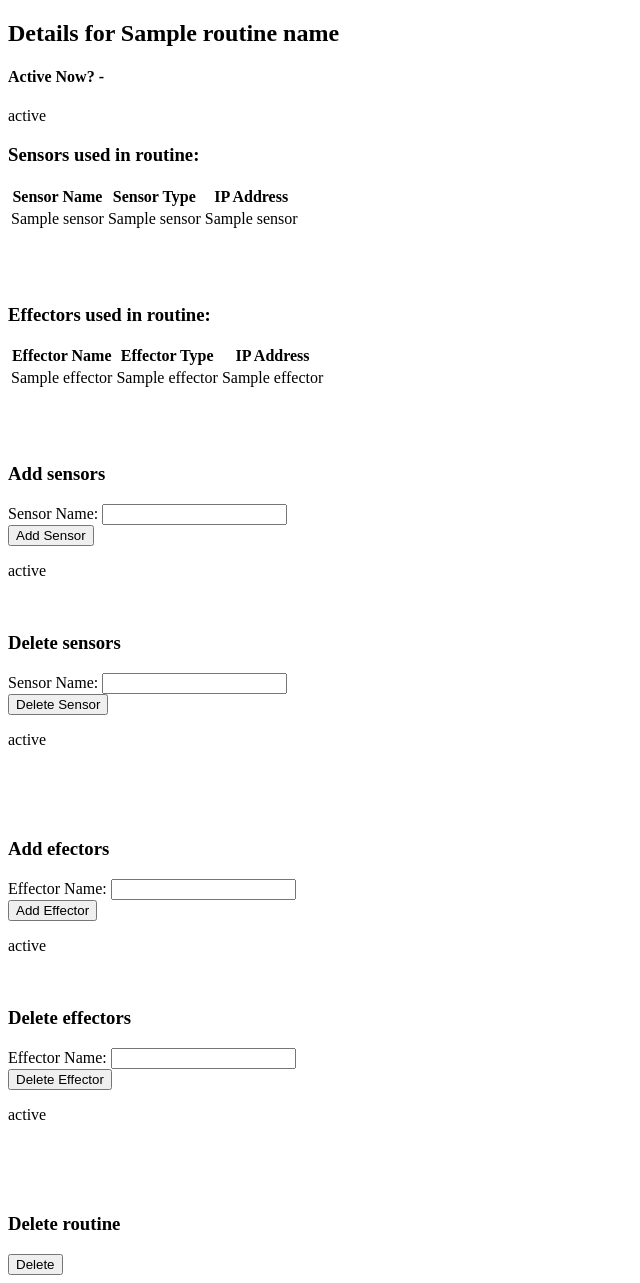
After one commit to tcfh2003/Proiect_BazeDate, a Flask app: template templates/routine_details.html in a window 1280 px wide. The commit adds this page. Shown: the whole page, without its empty margins (0-640 px from the left). Run offline with Flask 3, Linux system fonts and the light colour scheme; the template is opened without the code that fills it: most values are stand-ins (such as "Sample title", 1, 10 or a date in 2020); parts of the project's set-up code (start-up, migrations or seed data) failed here and were passed over; some libraries are stand-ins or nearby versions.

Commit message:
Lots of changes, too tired to document

```diff
--- a/main.py
+++ b/main.py
@@ -5,7 +5,7 @@ app = Flask(__name__)
 
 app.config['MYSQL_HOST'] = 'localhost'
 app.config['MYSQL_USER'] = 'root'
-app.config['MYSQL_PASSWORD'] = ''
+app.config['MYSQL_PASSWORD'] = 'sudoroot1234'
 app.config['MYSQL_DB'] = 'proiect_bd'
 
 mysql = MySQL(app)
@@ -15,30 +15,156 @@ if mysql.connection() is None:
 
 print(mysql)
 
+
+# global variables go here
+username = ""
+
+
 @app.route('/')
 def index():
     return render_template('index.html')
 
+
 @app.route('/login')
 def login():
+    global username
     username = request.form.get('username')
     password = request.form.get('password')
     cursor = mysql.connection.cursor()
     cursor.execute("SELECT COUNT(*) FROM User WHERE Username = %s", (username,))
     result = cursor.fetchall()
-    if result[1] == 0:
+    if result == 0:
+        cursor.close()
         return render_template("login.html", login_info = "User does not exist")
     else:
         cursor.execute("SELECT Password FROM User WHERE Username = %s", (username,))
         result = cursor.fetchall()
+        cursor.close()
         if result[1] != hash(password):
             return render_template("login.html", login_info = "Invalid password")
         else:
-            cursor.execute("SELECT * FROM Routines")
-            return render_template("home.html", username = username)
+            return redirect(url_for("home.html"))
+
+
+@app.route('/home')
+def home():
+    global username
+    cursor = mysql.connection.cursor()
+    cursor.execute("SELECT * FROM Routine")
+    routines = cursor.fetchall()
+    cursor.close()
+    return render_template("home.html", routines = routines , username = username)
+
+
+@app.route('add_routine', methods=['POST'])
+def add_routine():
+    if request.method == 'POST':
+        routine_name = request.form['routine_name']
+        routine_runtime = request.form['routine_runtime']
+        start_time = request.form['start_time']
+        stop_time = request.form['stop_time']
+
+        cursor = mysql.connection.cursor()
+        cursor.execute("INSERT INTO Routine (RoutineName, RoutineRuntime, StartTime, StopTime) VALUES (%s, %s, %s, %s)",
+                       (routine_name, routine_runtime, start_time, stop_time))
+        mysql.connection.commit()
+        cursor.close()
+        return redirect(url_for('home'))
 
 
 @app.route('/routine/<string:routine_name>')
 def routine_details(routine_name):
     cursor = mysql.connection.cursor()
-    cursor.execute()
+    cursor.execute("SELECT * FROM Sensors WHERE SensorID IN (SELECT SensorID FROM SensorList WHERE RoutineID IN (SELECT RoutineID FROM Routine))")
+    sensors = cursor.fetchall()
+    cursor.execute("SELECT * FROM Effectors WHERE EffectorID IN (SELECT EffectorID FROM EffectorList WHERE RoutineID IN (SELECT RoutineID FROM Routine))")
+    effectors = cursor.fetchall()
+    cursor.execute("SELECT RoutineID FROM Routine WHERE RoutineName = %s", (routine_name,))
+    routine_id = cursor.fetchone()
+    cursor.execute("SELECT RoutineRuntime FROM Routine WHERE RoutineID = %s", (routine_id,))
+    routine_runtime = cursor.fetchone()
+
+    if routine_runtime == 'Continuous':
+        activation_state = 'Active'
+    elif routine_runtime == 'TimeWindow':
+        cursor.execute("SELECT IsActiveNow((SELECT StartTime FROM Routine WHERE RoutineID = %s) , (SELECT Stop_Time FROM Routine WHERE RoutineID))", (routine_id,))
+
+
+@app.route('/sensors')
+def sensors():
+    cursor = mysql.connection.cursor()
+    cursor.execute("SELECT * FROM Sensors AS s LEFT JOIN IPAddressSpace AS ip ON s.IP_Address = ip.IP_Address")
+    sensors = cursor.fetchall()
+    cursor.execute("SELECT * FROM SensorType")
+    sensorTypes = cursor.fetchall()
+    cursor.close()
+    return render_template("sensors.html", sensors = sensors , sensorTypes = sensorTypes)
+
+
+@app.route('/add_sensor', methods=['POST'])
+def add_sensor():
+    if request.method == 'POST':
+        sensor_name = request.form['sensor_name']
+        sensor_type = request.form['sensor_type']
+        ip_address = request.form['ip_address']
+        protocol = request.form['protocol']
+        subnet = request.form['subnet']
+        gateway = request.form['gateway']
+
+        cursor = mysql.connection.cursor()
+        cursor.execute("CALL AddSensor(%s %s %s %s %s %s)", (sensor_name, sensor_type, ip_address, protocol, subnet, gateway))
+        mysql.connection.commit()
+        cursor.close()
+        return redirect(url_for("sensors"))
+
+
+@app.route('/remove_sensor', methods=['POST'])
+def remove_sensor():
+    if request.method == 'POST':
+        sensor_name = request.form['sensor_name']
+
+        cursor = mysql.connection.cursor()
+        cursor.execute("DELETE FROM Sensors WHERE sensor_name = %s", (sensor_name,))
+        mysql.connection.commit()
+        cursor.close()
+        return redirect(url_for("sensors"))
+
+
+@app.route('/effectors')
+def effectors():
+    cursor = mysql.connection.cursor()
+    cursor.execute("SELECT * FROM Effectors AS e LEFT JOIN IPAddressSpace AS ip ON e.IP_Address = ip.IP_Address")
+    effectors = cursor.fetchall()
+    cursor.execute("SELECT * FROM EffectorType")
+    effectorTypes = cursor.fetchall()
+    cursor.close()
+    return render_template("effectors.html", effectors = effectors , effectorTypes = effectorTypes)
+
+
+@app.route('/add_effector', methods=['POST'])
+def add_effector():
+    if request.method == 'POST':
+        effector_name = request.form['effector_name']
+        effector_type = request.form['effector_type']
+        ip_address = request.form['ip_address']
+        protocol = request.form['protocol']
+        subnet = request.form['subnet']
+        gateway = request.form['gateway']
+
+        cursor = mysql.connection.cursor()
+        cursor.execute("CALL AddEffector(%s %s %s %s %s %s)", (effector_name, effector_type, ip_address, protocol, subnet, gateway))
+        mysql.connection.commit()
+        cursor.close()
+        return redirect(url_for("effectors"))
+
+
+@app.route('/remove_effector', methods=['POST'])
+def remove_effector():
+    if request.method == 'POST':
+        effector_name = request.form['effector_name']
+
+        cursor = mysql.connection.cursor()
+        cursor.execute("DELETE FROM Effectors WHERE effector_name = %s", (effector_name,))
+        mysql.connection.commit()
+        cursor.close()
+        return redirect(url_for("effectors"))
--- /dev/null
+++ b/templates/routine_details.html
@@ -0,0 +1,100 @@
+<!DOCTYPE html>
+<html lang="en">
+<head>
+    <meta charset="UTF-8">
+    <title>Routine details</title>
+</head>
+<body>
+    <h2>Details for {{ routine_name }}</h2>
+
+    <h4>Active Now? - </h4> {{ activation_state }}
+
+    <h3>Sensors used in routine:</h3>
+    <table>
+        <tr>
+            <th>Sensor Name</th>
+            <th>Sensor Type</th>
+            <th>IP Address</th>
+        </tr>
+
+        {% for sensor in sensors %}
+        <tr>
+            <td>{{ sensor[1] }}</td>
+            <td>{{ sensor[2] }}</td>
+            <td>{{ sensor[3] }}</td>
+        </tr>
+        {% endfor %}
+    </table>
+    <br>
+    <br>
+    <br>
+    <h3>Effectors used in routine:</h3>
+    <table>
+        <tr>
+            <th>Effector Name</th>
+            <th>Effector Type</th>
+            <th>IP Address</th>
+        </tr>
+
+        {% for effector in effectors %}
+        <tr>
+            <td>{{ effector[1] }}</td>
+            <td>{{ effector[2] }}</td>
+            <td>{{ effector[3] }}</td>
+        </tr>
+        {% endfor %}
+    </table>
+    <br>
+    <br>
+    <br>
+
+
+
+    <h3>Add sensors</h3>
+    <form action = "{{ url_for('add_routine_sensor', routine_name = routine_name) }}" method="POST">
+        <label for="sensor_name">Sensor Name: </label>
+        <input type="text" id="sensor_name" name="sensor_name"><br>
+        <button type="submit">Add Sensor</button>
+    </form>
+    <p>{{ sensor_add_status }}</p>
+    <br>
+    <h3>Delete sensors</h3>
+    <form action = "{{ url_for('delete_routine_sensor', routine_name = routine_name) }}" method="POST">
+        <label for="sensor_name">Sensor Name: </label>
+        <input type="text" id="sensor_name" name="sensor_name"><br>
+        <button type="submit">Delete Sensor</button>
+    </form>
+    <p>{{ sensor_delete_status }}</p>
+    <br>
+    <br>
+    <br>
+
+
+
+    <h3>Add efectors</h3>
+    <form action = "{{ url_for('add_routine_effector', routine_name = routine_name) }}" method="POST">
+        <label for="effector_name">Effector Name: </label>
+        <input type="text" id="effector_name" name="effector_name"><br>
+        <button type="submit">Add Effector</button>
+    </form>
+    <p>{{ effector_add_status }}</p>
+    <br>
+    <h3>Delete effectors</h3>
+    <form action = "{{ url_for('delete_routine_effector', routine_name = routine_name) }}" method="POST">
+        <label for="effector_name">Effector Name: </label>
+        <input type="text" id="effector_name" name="effector_name"><br>
+        <button type="submit">Delete Effector</button>
+    </form>
+    <p>{{ effector_delete_status }}</p>
+    <br>
+    <br>
+    <br>
+
+
+    <h3>Delete routine</h3>
+    <form action = "{{ url_for('delete_routine', routine_name = routine_name) }}" method="POST">
+        <button type="submit">Delete</button>
+    </form>
+
+</body>
+</html>
```
Also changed, not shown: Proiect_BD/Proiect_BD.sql (+149 -31 lines), templates/effectors.html (added, +71 -0 lines), templates/home.html (+31 -5 lines), templates/sensors.html (added, +71 -0 lines).
